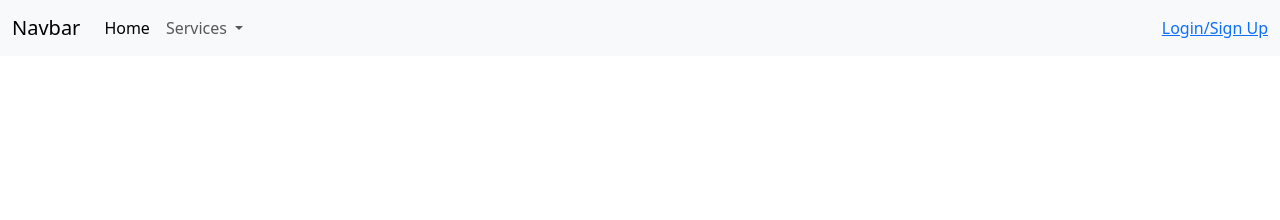
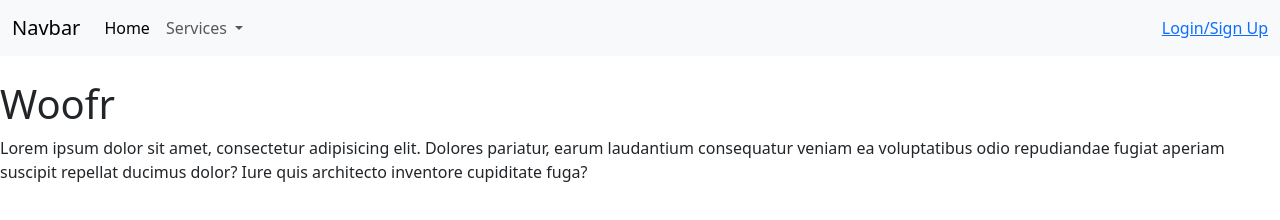
Before and after one commit to jianxing-ma/Woofr, a plain HTML site: page home.html in a window 1280 px wide. Drawn offline with nearby package versions, Linux system fonts and the light colour scheme.

```diff
--- a/home.html
+++ b/home.html
@@ -76,6 +76,21 @@
       </nav>
     </header>
 
+    <div class="row">
+      <div id="home_img" class="col-12">
+        <img src="" alt="" />
+      </div>
+      <div id="home_welcome_banner" class="col-12">
+        <h1 id="company_name">Woofr</h1>
+        <p id="about_us">
+          Lorem ipsum dolor sit amet, consectetur adipisicing elit. Dolores
+          pariatur, earum laudantium consequatur veniam ea voluptatibus odio
+          repudiandae fugiat aperiam suscipit repellat ducimus dolor? Iure quis
+          architecto inventore cupiditate fuga?
+        </p>
+      </div>
+    </div>
+
     <script
       src="https://cdn.jsdelivr.net/npm/bootstrap@5.3.0/dist/js/bootstrap.bundle.min.js"
       integrity="sha384-geWF76RCwLtnZ8qwWowPQNguL3RmwHVBC9FhGdlKrxdiJJigb/j/68SIy3Te4Bkz"
```
